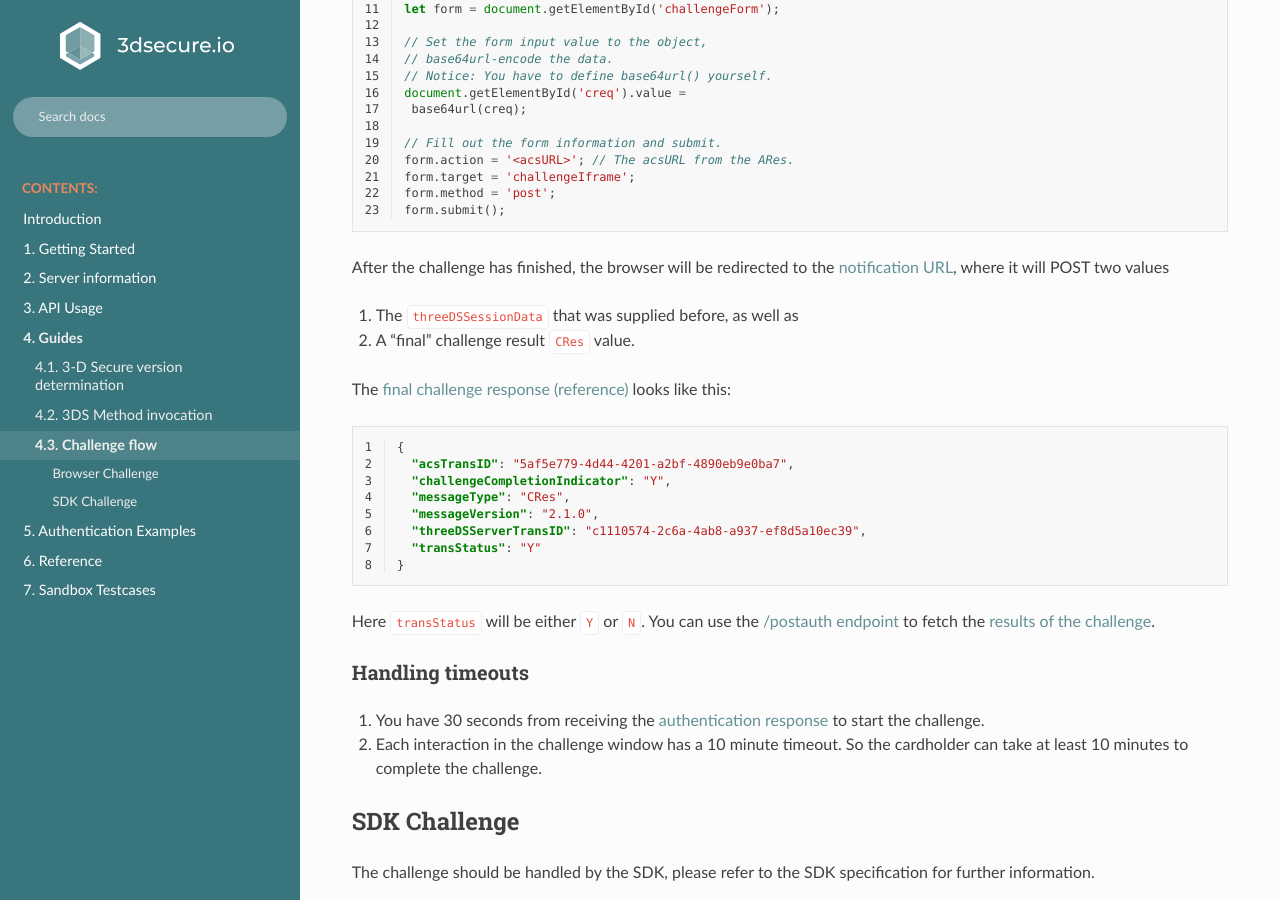
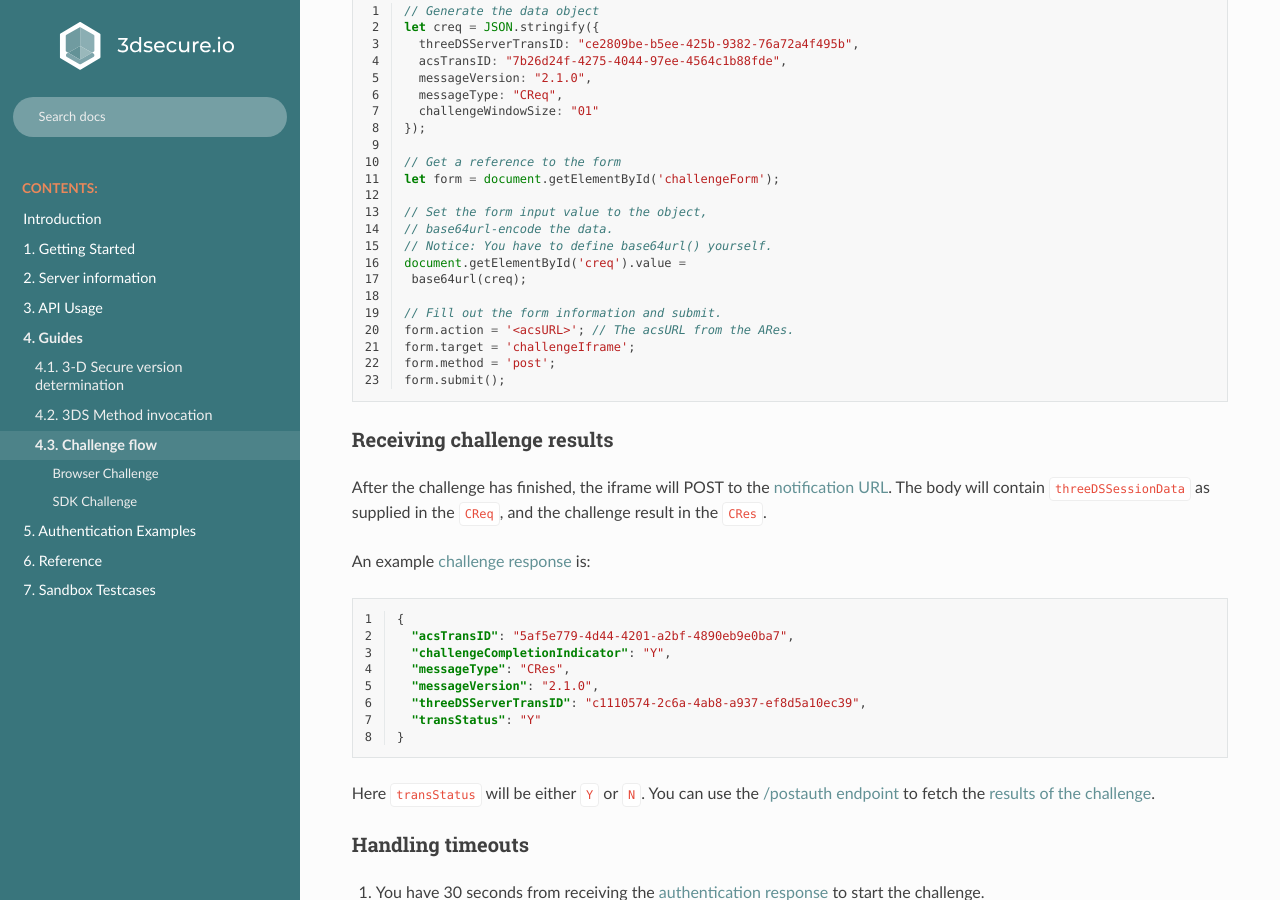
Before and after one commit to clearhaus/3DSv2-api-documentation, a Sphinx documentation site: the page built from source/challenge_flow.rst, in a window 1280 px wide and 900 px high, scrolled down 957 px. Built offline with Sphinx 7.4.7 and the Read the Docs theme 2.0.0, drawn with Linux system fonts in a browser that asks for light colours; some of the changed text lies outside the part shown.

Commit message:
Cleanup and use relative URL for notificationURL

```diff
--- a/source/challenge_flow.rst
+++ b/source/challenge_flow.rst
@@ -3,8 +3,19 @@
 Challenge flow
 ==============
 
+The point of the 3-D Secure flow is to verify that the true cardholder is a
+part of the authorization. The challenge flow is used to present a way of
+authenticating the cardholder using e.g. OTP or a federated identification
+method.
+
 Browser Challenge
 -----------------
+
+A challenge in the browser is performed either in an iframe or using the entire
+browser window.
+
+Initiate the challenge
+**********************
 
 Create a CReq :ref:`as described <creq-format>`, using the transaction ID's
 received in the :ref:`authentication response <auth-response>`.
@@ -66,17 +77,15 @@
    form.method = 'post';
    form.submit();
 
-.. TODO: Describe the callback.
 
-After the challenge has finished, the browser will be redirected to the
-`notification URL </reference.html#attr-AReq-notificationURL>`_, where it will
-POST two values
+Receiving challenge results
+***************************
 
-1. The ``threeDSSessionData`` that was supplied before, as well as
-2. A "final" challenge result ``CRes`` value.
+After the challenge has finished, the iframe will POST to the `notification
+URL`_. The body will contain ``threeDSSessionData`` as supplied in the
+``CReq``, and the challenge result in the ``CRes``.
 
-The :ref:`final challenge response (reference) <final_cres_210>` looks like this:
-
+An example :ref:`challenge response <final_cres_210>` is:
 
 .. code-block:: json
    :linenos:
```
Also changed, not shown: other parts of source/challenge_flow.rst (+4 -2 lines).
